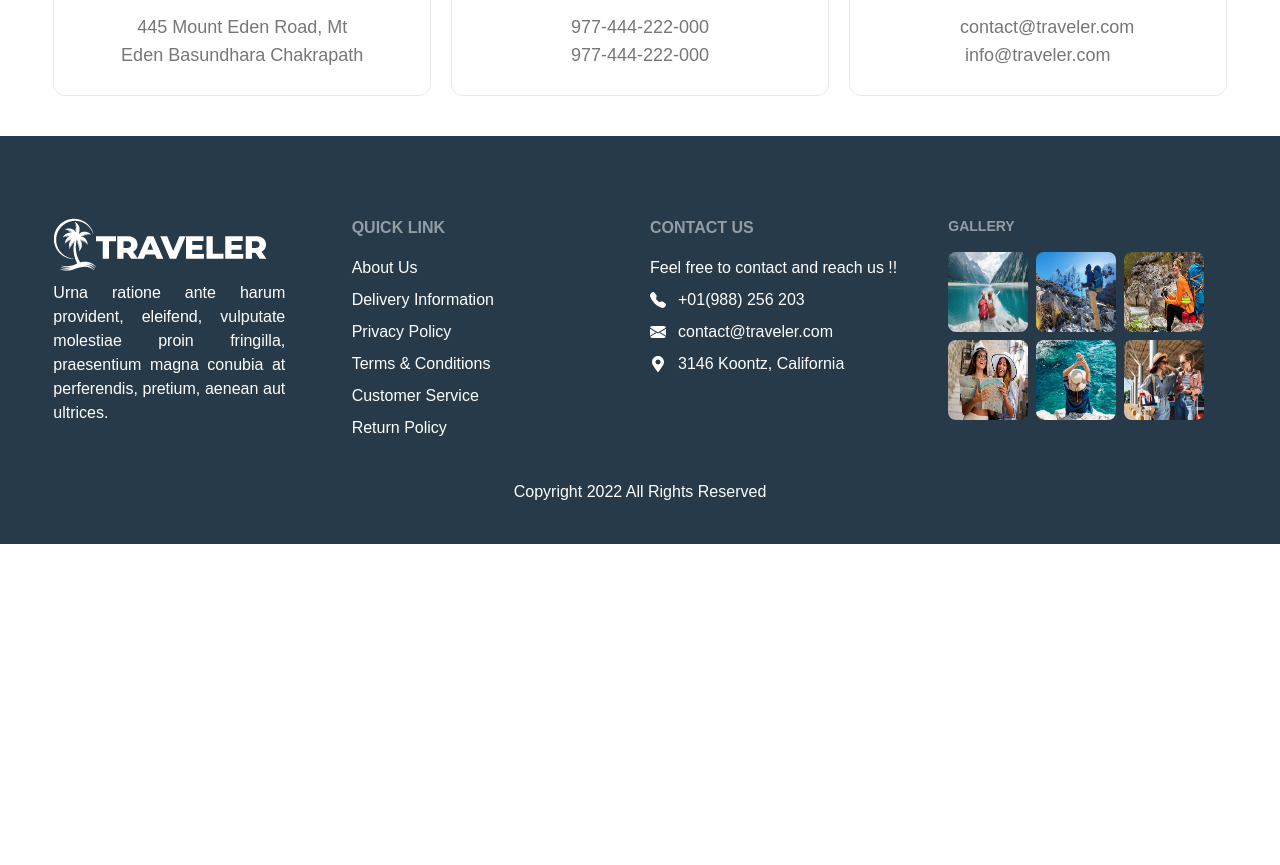
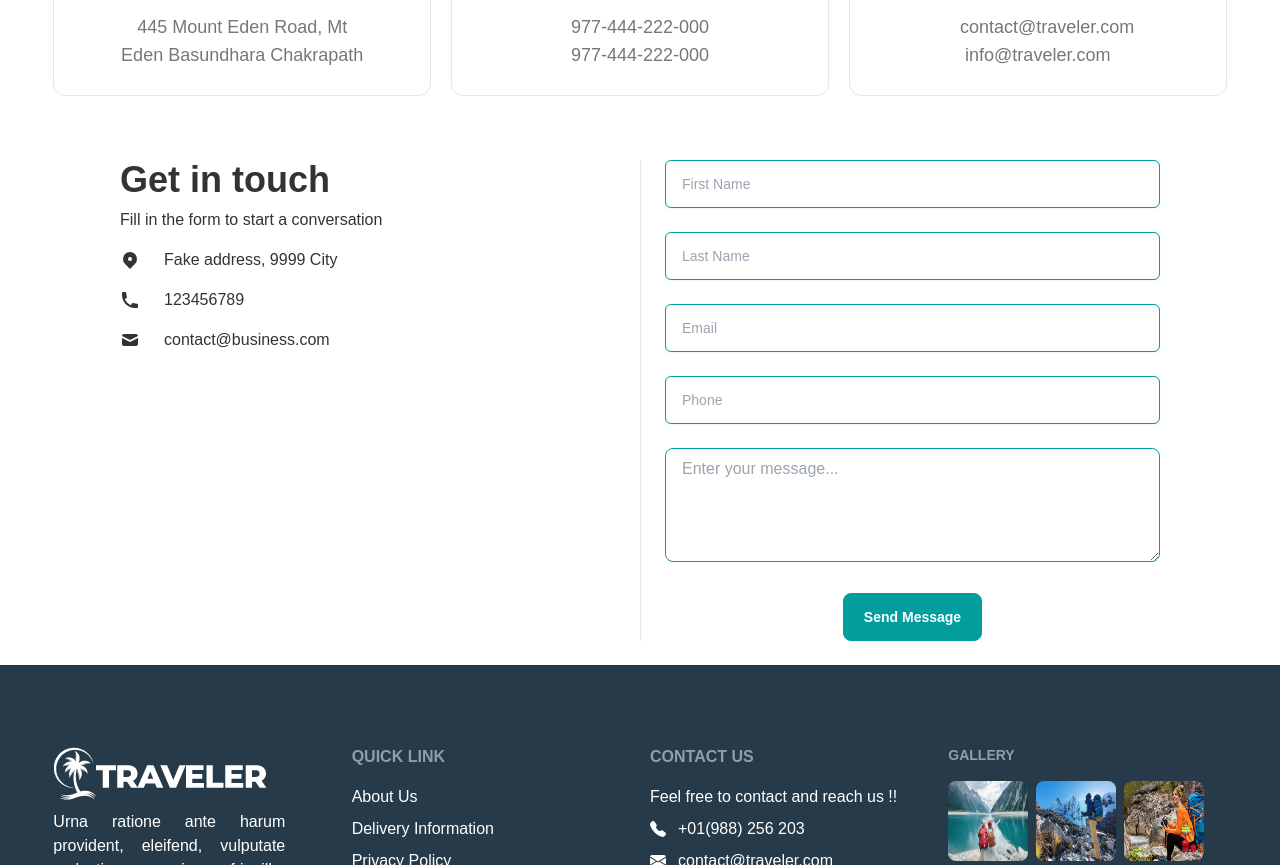
Before and after one commit to ismailjosim/traveler-client, a React (Create React App) app: page /contact in a window 1280 px wide. Shown: the part 700-1565 px from the top of the page. Before the commit the page ends 1244 px from the top, so only its background shows below. Built offline with nearby package versions, Linux system fonts and the light colour scheme; no server answers.

Commit message:
add contact form

```diff
--- a/src/components/Contact Us/Contact.jsx
+++ b/src/components/Contact Us/Contact.jsx
@@ -8,7 +8,8 @@
         {
             icon: <FaMapMarkerAlt />,
             title: 'Office Location',
-            details1: '445 Mount Eden Road, Mt Eden Basundhara Chakrapath'
+            details1: '445 Mount Eden Road, Mt Eden Basundhara Chakrapath',
+            details2: ''
         },
         {
             icon: <BsFillTelephoneFill />,
@@ -41,13 +42,64 @@
                                 <div className='mt-5'>
                                     <h3 className="text-3xl font-semibold mb-5">{data.title}</h3>
                                     <p className='text-lg font-medium text-neutral  lg:w-3/4 w-full mx-auto'>{data.details1}</p>
-                                    <p className='text-lg font-medium text-neutral lg:w-3/4 w-full mx-auto'>{data?.details2}</p>
+                                    <p className='text-lg font-medium text-neutral lg:w-3/4 w-full mx-auto'>{data.details2}</p>
                                 </div>
                             </div>
                         </div>
                     })
                 }
             </div>
+            <div>
+                <section className="py-6">
+                    <div className="grid max-w-6xl grid-cols-1 px-6 mx-auto lg:px-8 md:grid-cols-2 md:divide-x">
+                        <div className="py-6 md:py-0 md:px-6">
+                            <h1 className="text-4xl font-bold">Get in touch</h1>
+                            <p className="pt-2 pb-4">Fill in the form to start a conversation</p>
+                            <div className="space-y-4">
+                                <p className="flex items-center">
+                                    <svg xmlns="http://www.w3.org/2000/svg" viewBox="0 0 20 20" fill="currentColor" className="w-5 h-5 mr-2 sm:mr-6">
+                                        <path fillRule="evenodd" d="M5.05 4.05a7 7 0 119.9 9.9L10 18.9l-4.95-4.95a7 7 0 010-9.9zM10 11a2 2 0 100-4 2 2 0 000 4z" clipRule="evenodd"></path>
+                                    </svg>
+                                    <span>Fake address, 9999 City</span>
+                                </p>
+                                <p className="flex items-center">
+                                    <svg xmlns="http://www.w3.org/2000/svg" viewBox="0 0 20 20" fill="currentColor" className="w-5 h-5 mr-2 sm:mr-6">
+                                        <path d="M2 3a1 1 0 011-1h2.153a1 1 0 01.986.836l.74 4.435a1 1 0 01-.54 1.06l-1.548.773a11.037 11.037 0 006.105 6.105l.774-1.548a1 1 0 011.059-.54l4.435.74a1 1 0 01.836.986V17a1 1 0 01-1 1h-2C7.82 18 2 12.18 2 5V3z"></path>
+                                    </svg>
+                                    <span>123456789</span>
+                                </p>
+                                <p className="flex items-center">
+                                    <svg xmlns="http://www.w3.org/2000/svg" viewBox="0 0 20 20" fill="currentColor" className="w-5 h-5 mr-2 sm:mr-6">
+                                        <path d="M2.003 5.884L10 9.882l7.997-3.998A2 2 0 0016 4H4a2 2 0 00-1.997 1.884z"></path>
+                                        <path d="M18 8.118l-8 4-8-4V14a2 2 0 002 2h12a2 2 0 002-2V8.118z"></path>
+                                    </svg>
+                                    <span>contact@business.com</span>
+                                </p>
+                            </div>
+                        </div>
+                        <form className="flex flex-col py-6 space-y-6 md:py-0 md:px-6 ng-untouched ng-pristine ng-valid">
+                            <div>
+                                <input type="text" placeholder="First Name" className="rounded-md border-primary shadow-sm sm:text-sm input input-bordered input-success w-full" />
+                            </div>
+                            <div>
+                                <input type="text" placeholder="Last Name" className="rounded-md border-primary shadow-sm sm:text-sm input input-bordered input-success w-full" />
+                            </div>
+                            <div>
+                                <input type="email" placeholder="Email" className="rounded-md border-primary shadow-sm sm:text-sm input input-bordered input-success w-full" />
+                            </div>
+                            <div>
+                                <input type="number" placeholder="Phone" className="rounded-md border-primary shadow-sm sm:text-sm input input-bordered input-success w-full" />
+                            </div>
+                            <div>
+                                <textarea className="textarea textarea-success w-full text-base" rows='4' placeholder="Enter your message..."></textarea>
+                            </div>
+                            <div className='flex justify-center'>
+                                <button type="button" className="btn btn-primary inline-block text-white capitalize px-5 py-2">Send Message</button>
+                            </div>
+                        </form>
+                    </div>
+                </section>
+            </div>
         </div>
     );
 };
```
